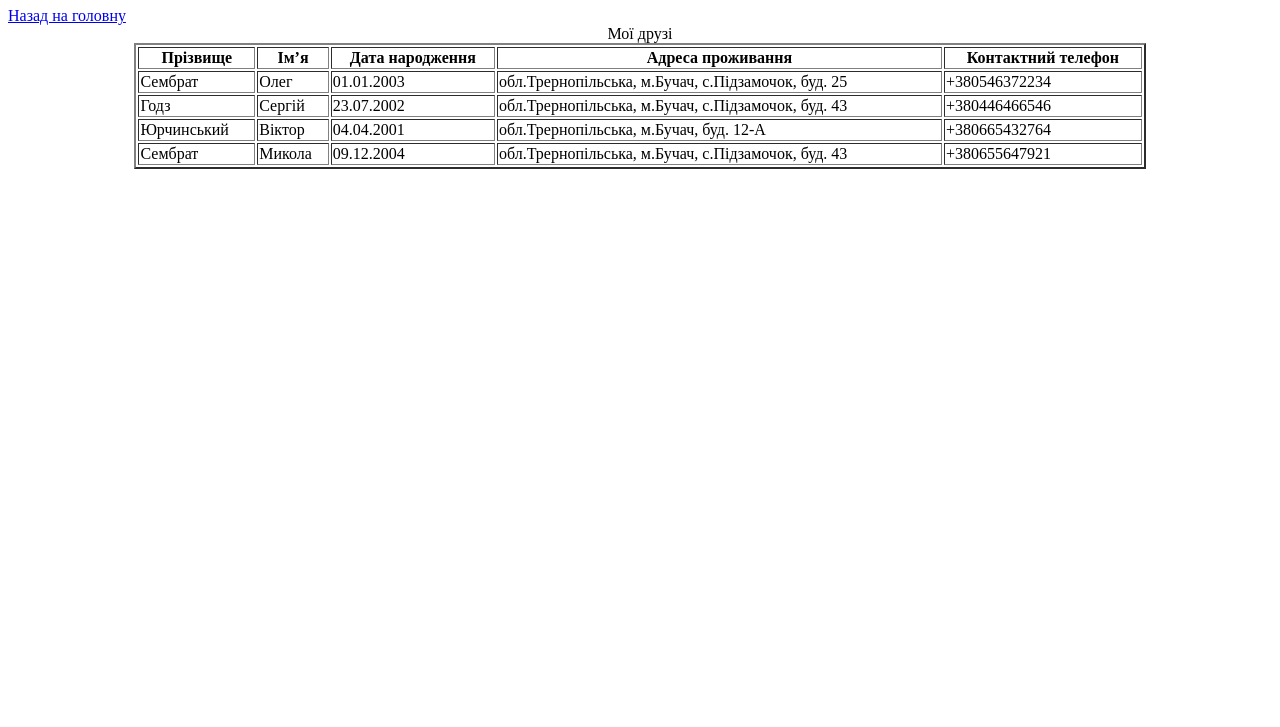
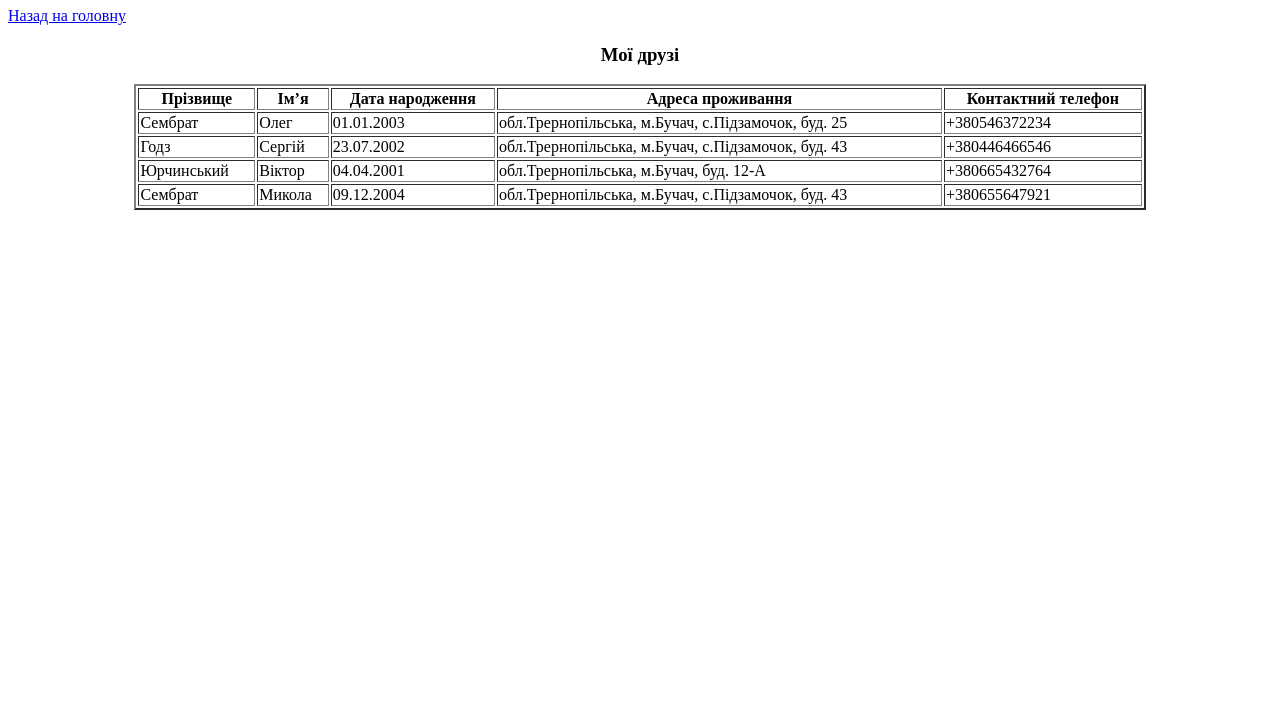
Before and after one commit to Tsybulskyy/lab1, a plain HTML site: page friends.html in a window 1280 px wide. Shown: the part 73-800 px from the top of the page. Drawn offline with Linux system fonts and the light colour scheme.

Commit message:
Update friends.html

```diff
--- a/friends.html
+++ b/friends.html
@@ -8,7 +8,7 @@
     <h1>Друзі Цибульського Олександра Валерійовича</h1>
     <a href="index.html">Назад на головну</a>
     <table border="2" align="center" width="80%">
-	    <caption>Мої друзі</caption>
+	    <caption><h3>Мої друзі</h3></caption>
         <tr>
             <th>Прізвище</th>
             <th>Ім’я</th>
```
